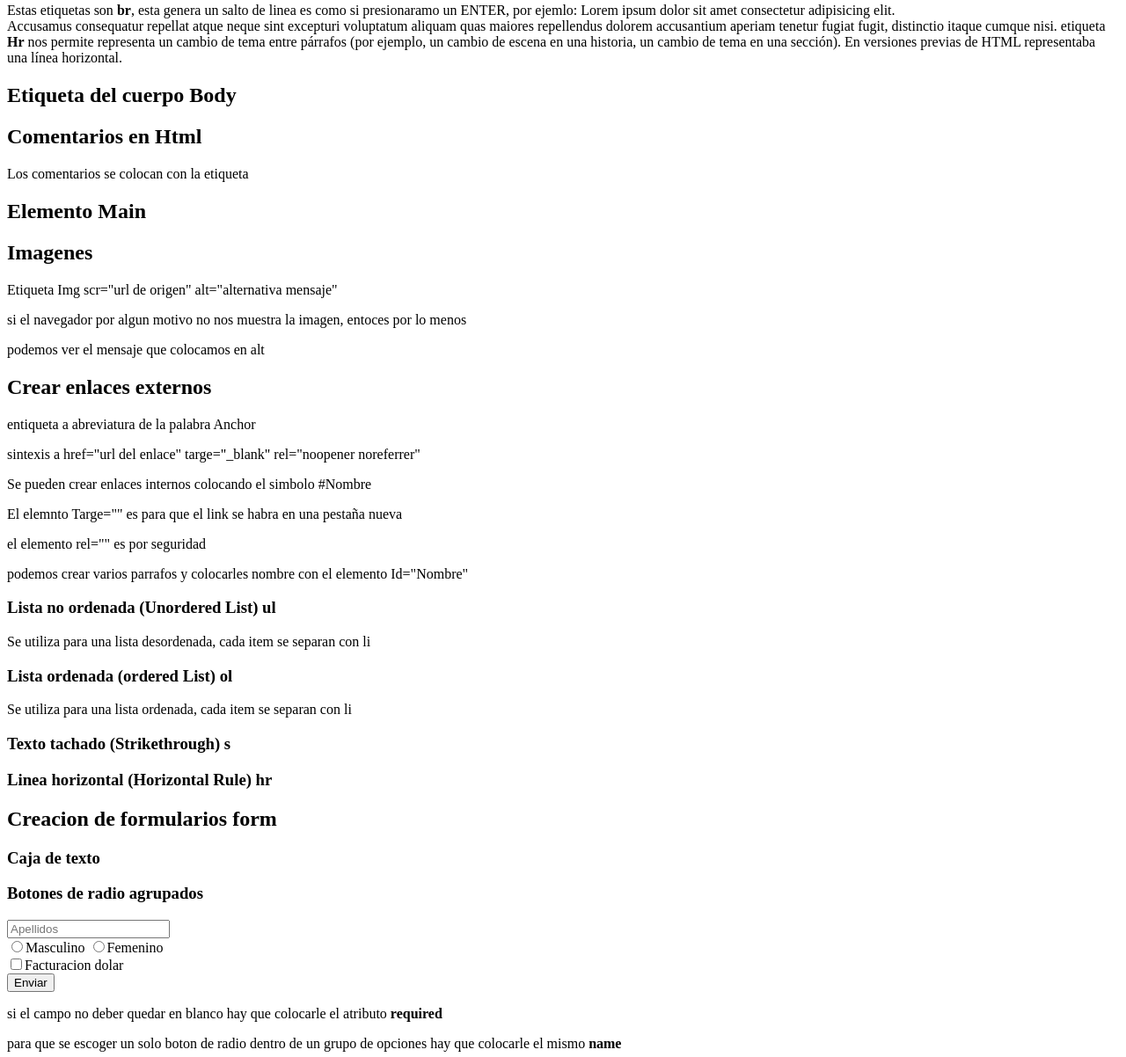
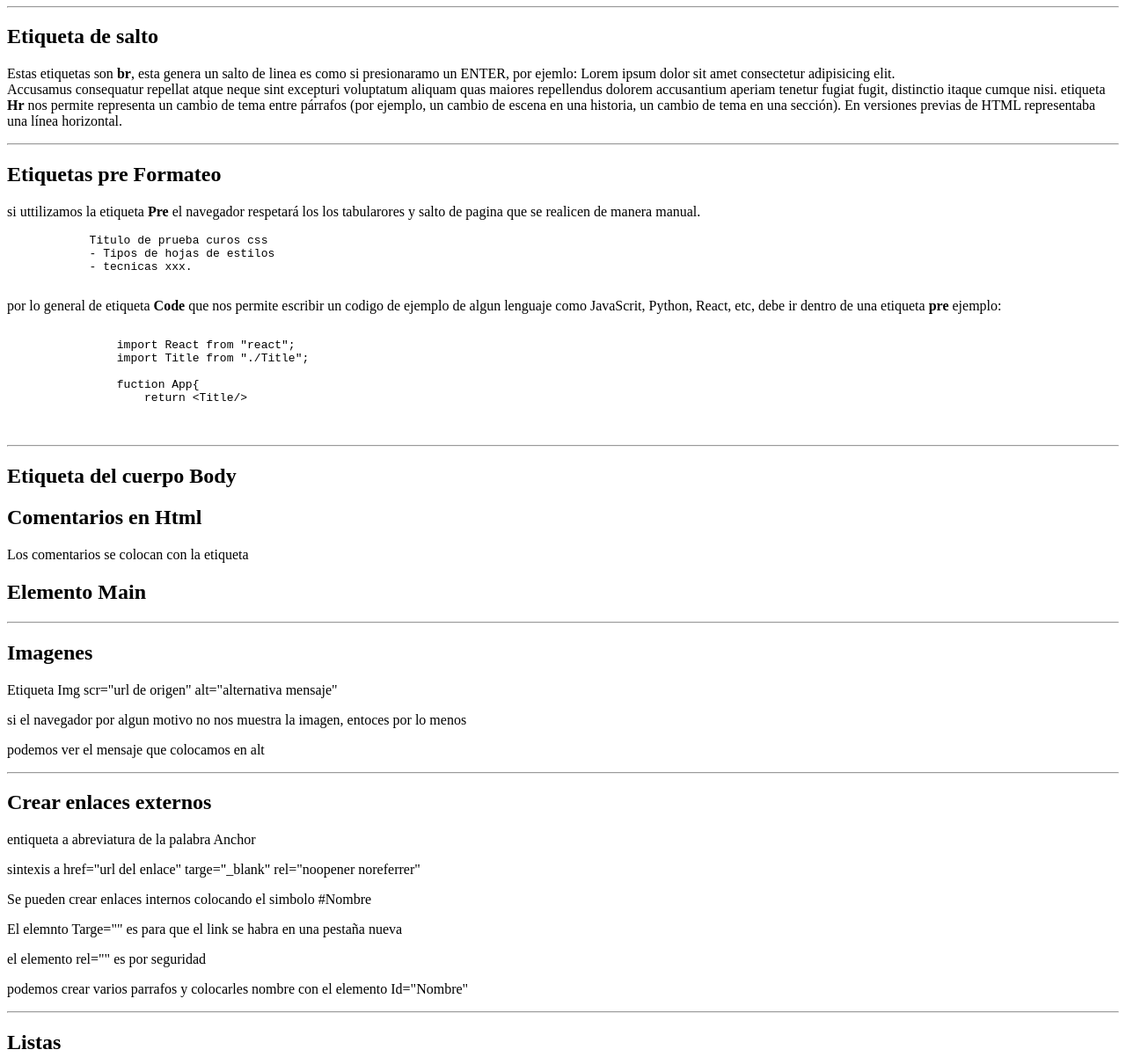
Before and after one commit to rodzapata/CursoHtml, a plain HTML site: page curso_html.html in a window 1280 px wide. Shown: the part 1070-2272 px from the top of the page at 88% size. Drawn offline with Linux system fonts and the light colour scheme.

Commit message:
Etiquetas de Preformateo

```diff
--- a/curso_html.html
+++ b/curso_html.html
@@ -35,20 +35,21 @@
     <p>se recomiendad que las el contenido de la del <strong>Titulo</strong> como el de la <strong>Description</strong></p>
     <p>Debe ser lo mas clara y consisa posible, porque esto ayuda el posicionmamiento de nuestra pagina</p>
     <p>Ademas se aconseja que cada seccion de la pagina tenga su propio titulo y descripcion y no dejar los mismos para todas la pagina</p>
-
+<hr>
     <h2>Etiqueta de ecabezado Head</h2>
     <p>En esta etiqueta incluimos el título y enlaces a scripts y hojas de estilos.</p>
     <p>Nuestra pagina web se recomienta que solo debe tener un titulo <strong>H1</strong> que es el principal</p>
     <p>ylas secciones pueden tener todos los H2, H3, H4, que quieras, esto porque para el posicionamiento es importantes</p>
     <p>que la Araño mundial solo busque un solo título</p>
 
+<hr>
     <h2>Etiqueta de Parrafos Formato</h2>
     <p>
         palabra en <b>negrita</b> en <i>itálica</i> palabra <u>subrayada</u>
         la formula E=m<sup>2</sup> y el agua es  H<sub>2</sub>O
         <mark>Marca registrada: </mark><small>Letra pequeña</small>
     </p>
-
+<hr>
     <h2>Etiqueta de Parrafos semántica</h2>
     <p>
         ahora vamos a descubrir etiquetas de parrafos, pero que tienen un significado para el navegador.
@@ -62,7 +63,7 @@
         <cite>Sócrate</cite>
         la etiqueta <b>Cite</b>, es el nombre de la marca, o quien dijo la frase.
     </p>
-
+<hr>
     <h2>Etiqueta de salto</h2>
     <p>
         Estas etiquetas son <b>br</b>, esta genera un salto de linea es como si presionaramo un ENTER, por ejemlo:
@@ -73,6 +74,30 @@
         En versiones previas de HTML representaba una línea horizontal.
     </p>
 
+ <hr>
+    <h2>Etiquetas pre Formateo</h2>
+    <p>
+        si uttilizamos la etiqueta <b>Pre</b> el navegador respetará los los tabularores y salto de pagina
+        que se realicen de manera manual.
+        <pre>
+            Titulo de prueba curos css
+            - Tipos de hojas de estilos
+            - tecnicas xxx.
+        </pre>
+        por lo general de etiqueta <b>Code</b> que nos permite escribir un codigo de ejemplo de algun lenguaje
+        como JavaScrit, Python, React, etc, debe ir dentro de una etiqueta <b>pre</b>  ejemplo:
+        <pre>
+            <code>
+                import React from "react";
+                import Title from "./Title";
+
+                fuction App{
+                    return &lt;Title/&gt;
+            </code>
+        </pre>
+    </p>
+
+ <hr>
     <h2>Etiqueta del cuerpo Body</h2>
 
     <h2>Comentarios en Html</h2>
@@ -84,12 +109,12 @@
     <p>
     <main></main>
     </p>
-
+<hr>
     <h2>Imagenes</h2>
     <p>Etiqueta Img scr="url de origen" alt="alternativa mensaje"</p>
     <p>si el navegador por algun motivo no nos muestra la imagen, entoces por lo menos</p>
     <p>podemos ver el mensaje que colocamos en alt</p>
-
+<hr>
     <h2>Crear enlaces externos</h2>
     <p>entiqueta a abreviatura de la palabra Anchor </p>
     <p>sintexis a href="url del enlace" targe="_blank" rel="noopener noreferrer"</p>
@@ -97,7 +122,8 @@
     <p>El elemnto Targe="" es para que el link se habra en una pestaña nueva</p>
     <p>el elemento rel="" es por seguridad</p>
     <p>podemos crear varios parrafos y colocarles nombre con el elemento Id="Nombre"</p>
-
+<hr>
+    <h2>Listas </h2>
     <h3>Lista no ordenada (Unordered List) ul</h3>
     <p>Se utiliza para una lista desordenada, cada item se separan con li </p>
 
@@ -106,7 +132,7 @@
 
     <h3>Texto tachado (Strikethrough) s</h3>
     <h3>Linea horizontal (Horizontal Rule) hr</h3>
-
+<hr>
     <div>
         <h2>Creacion de formularios form</h2>
         <h3>Caja de texto</h3>
```
